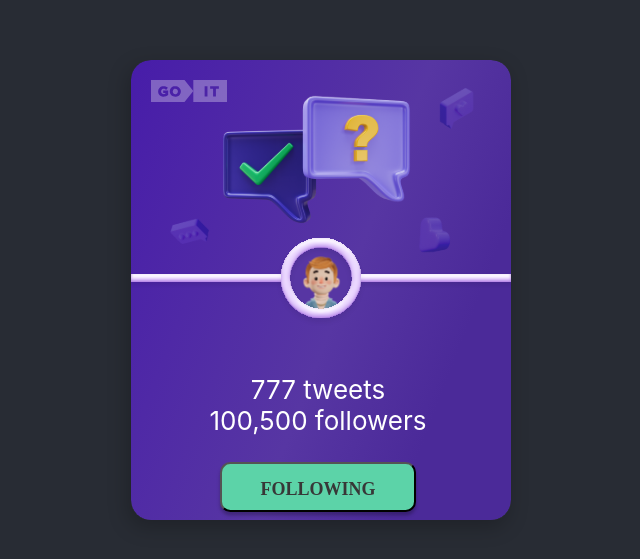
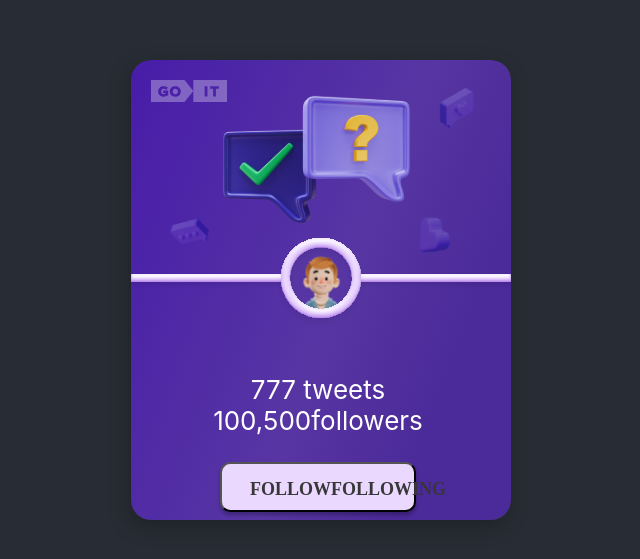
Before and after one commit to kovalenkoandri/777tweets100500followers, a React (Create React App) app: page / in a window 1280 px wide. Shown: the part 103-662 px from the top of the page, without its empty margins (322-962 px from the left). Built offline with nearby package versions, Linux system fonts and the light colour scheme.

Commit message:
buttonFollow ${isMouseDown ? 'active'

```diff
--- a/src/App.css
+++ b/src/App.css
@@ -49,18 +49,23 @@ body {
   justify-content: center;
   align-items: center;
 }
-.ButtonFollow {
+.buttonFollow {
   position: absolute;
   width: 196px;
   height: 50px;
-  background: #ebd8ff;
-  background: #5cd3a8;
+  background-color: red;
+  background-color: #ebd8ff;
   padding: 14px 28px;
   bottom: 36px;
   box-shadow: 0px 3.43693px 3.43693px rgba(0, 0, 0, 0.25);
   border-radius: 10.3108px;
+  cursor: pointer;
 }
-.ButtonFollowSpan {
+
+.buttonFollow.active {
+  background-color: #5cd3a8
+}
+.buttonFollowSpan {
   font-family: 'Montserrat';
   font-style: normal;
   font-weight: 600;
--- a/src/App.js
+++ b/src/App.js
@@ -1,18 +1,41 @@
 import logo from './logo.svg';
 import './App.css';
+import { useState } from 'react';
 
 function App() {
+  const [followerCounter, setFollowerCounter] = useState(100500);
+   const [isMouseDown, setIsMouseDown] = useState(false);
+
+   const handleMouseDown = () => {
+     setIsMouseDown(true);
+   };
+
+   const handleMouseUp = () => {
+     setIsMouseDown(false);
+   };
+  const actFollower = () => {
+    followerCounter === 100500 ? setFollowerCounter(followerCounter + 1) : setFollowerCounter(followerCounter - 1);
+  };
   return (
     <div className="App">
       <header className="App-header">
         <div className="container">
           <div className="wrapperStatistics">
             <span className="tweetsText">777 tweets</span>
-            <span className="followersText">100,500 followers</span>
+            <span className="followersText">
+              {followerCounter.toLocaleString()}followers
+            </span>
           </div>
           <img src={logo} className="App-logo" alt="logo" />
-          <button type="button" className="ButtonFollow">
-            <span className="ButtonFollowSpan">Following</span>
+          <button
+            type="button"
+            onClick={actFollower}
+            className={`buttonFollow ${isMouseDown ? 'active' : ''}`}
+            onMouseDown={handleMouseDown}
+            onMouseUp={handleMouseUp}
+          >
+            <span className="buttonFollowSpan">Follow</span>
+            <span className="buttonFollowSpan">Following</span>
           </button>
         </div>
       </header>
```
